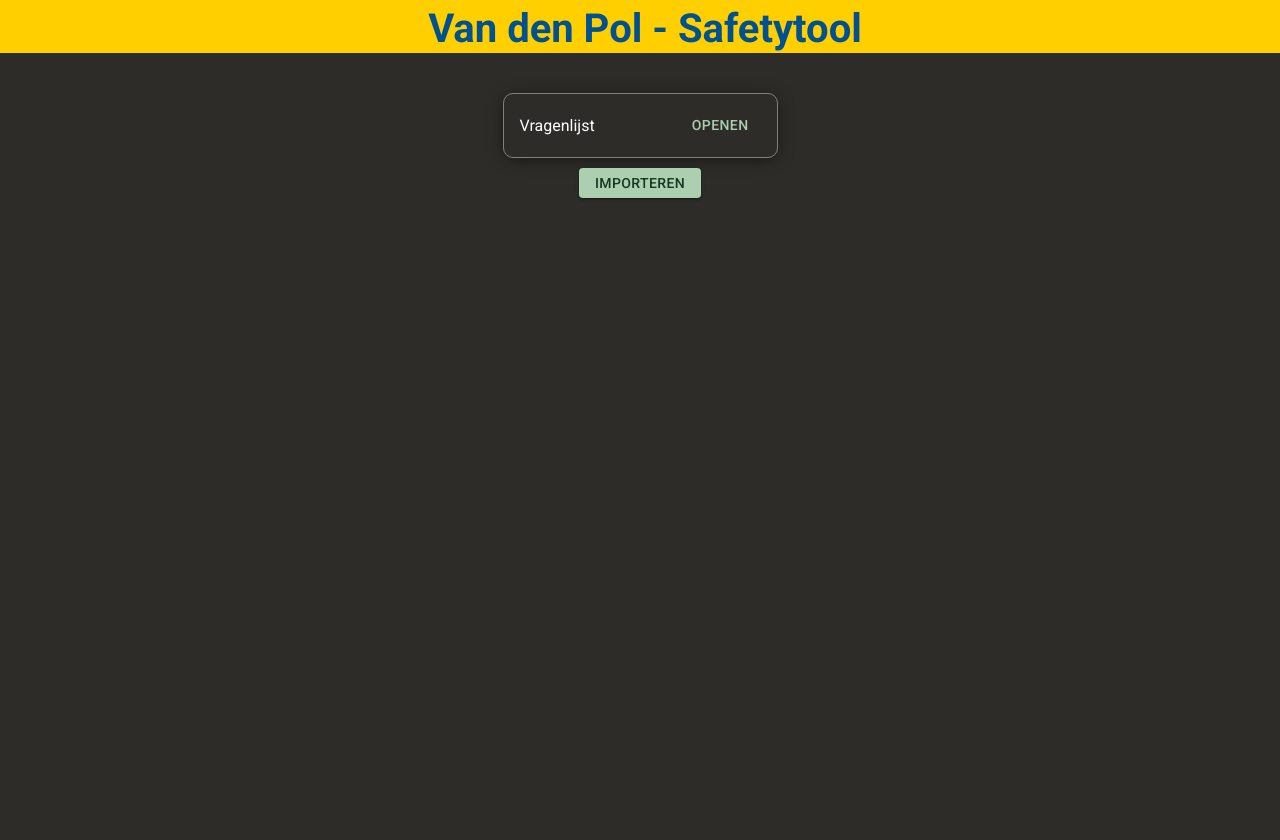
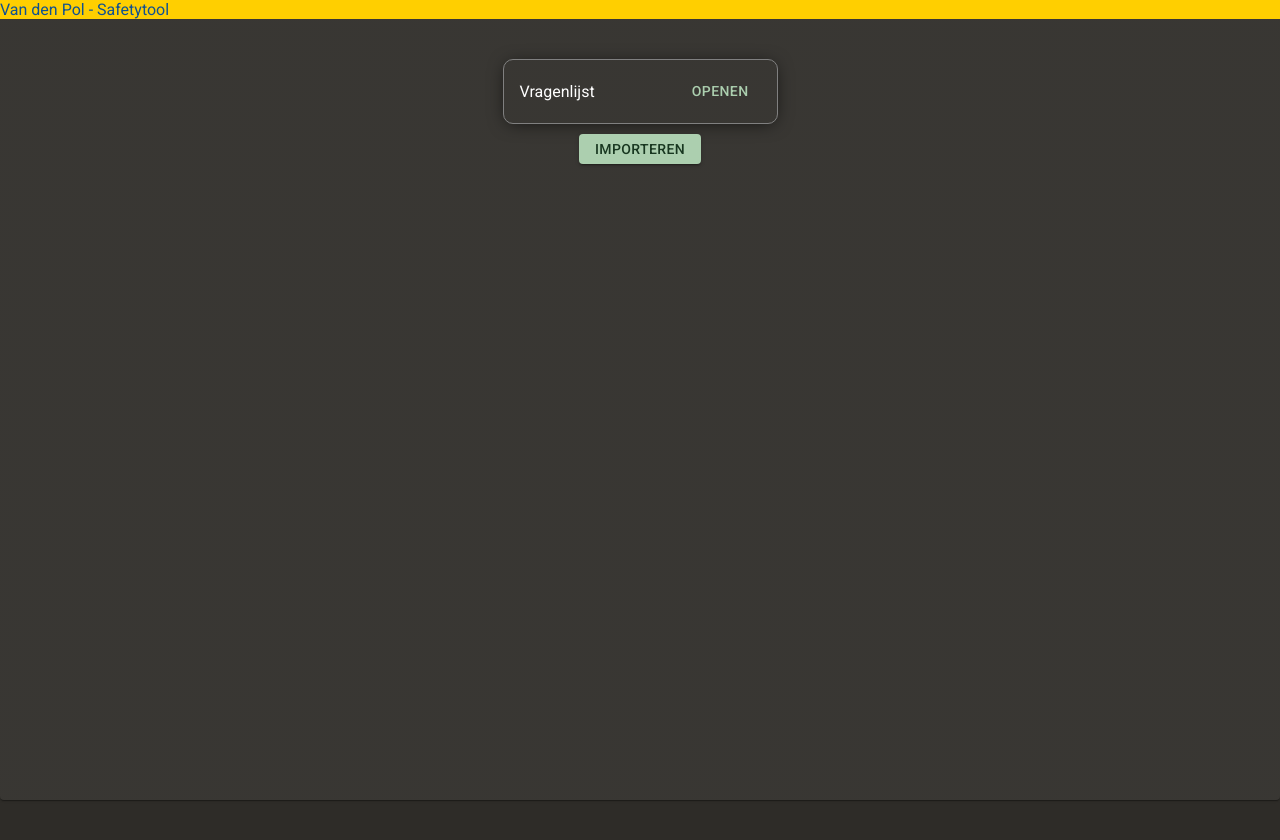
Before and after one commit to HeadlessHamsterr/safetytool, a React (Create React App) app in the folder frontend/: page / in a window 1280 px wide. Shown: the top 840 px of the page. Built offline with nearby package versions, Linux system fonts and the light colour scheme.

Commit message:
Kleuren uit constants.js toegevoegd

```diff
--- a/frontend/src/App.js
+++ b/frontend/src/App.js
@@ -1,11 +1,11 @@
 import "./App.css";
 import "./index.css";
-import { colors } from './constants';
 import Home from "./components/Home";
 import GenerateScreen from "./components/GenerateScreen";
 //import CalibrateScreen from './components/CalibrateScreen';
 import HomeIcon from "@mui/icons-material/Home";
-import { Alert, Snackbar, Slide, createTheme, ThemeProvider } from "@mui/material";
+import { colors } from "./constants";
+import { Alert, Snackbar, Slide, createTheme, ThemeProvider, Paper } from "@mui/material";
 import { useState, useEffect } from "react";
 import { v4 as uuidv4 } from "uuid";
 import "@fontsource/roboto/300.css";
@@ -114,7 +114,7 @@ function App() {
 
   return (
     <ThemeProvider theme={darkTheme}>
-      <div className="container">
+      <Paper sx={{ backgroundColor: colors.default_background, fontFamily: 'Roboto' }} className="container">
         <Snackbar
           TransitionComponent={slideFromTop}
           anchorOrigin={{ vertical: "top", horizontal: "center" }}
@@ -127,15 +127,21 @@ function App() {
             severity={alertSeverity}
             variant="filled"
             onClose={handleSnackbarClose}
-            sx={{color: "white"}}
+            sx={{ color: "white" }}
           >
             {alertText}
           </Alert>
         </Snackbar>
-        <div className="pageTitle">
+        <div style={{
+                color: colors.on_primary,
+                backgroundColor: colors.primary
+        }} className="titleBar">
           {homeHidden ? (
             <HomeIcon
               className="pageTitleIcon"
+              style={{
+                color: colors.on_primary,
+              }}
               fontSize="35px"
               id="homeBtn"
               onClick={() => iconClick()}
@@ -166,7 +172,7 @@ function App() {
           hideSnackbar={() => handleSnackbarClose("", "")}
           serverURL={serverURL}
         />
-      </div>
+      </Paper>
     </ThemeProvider>
   );
 }
```
